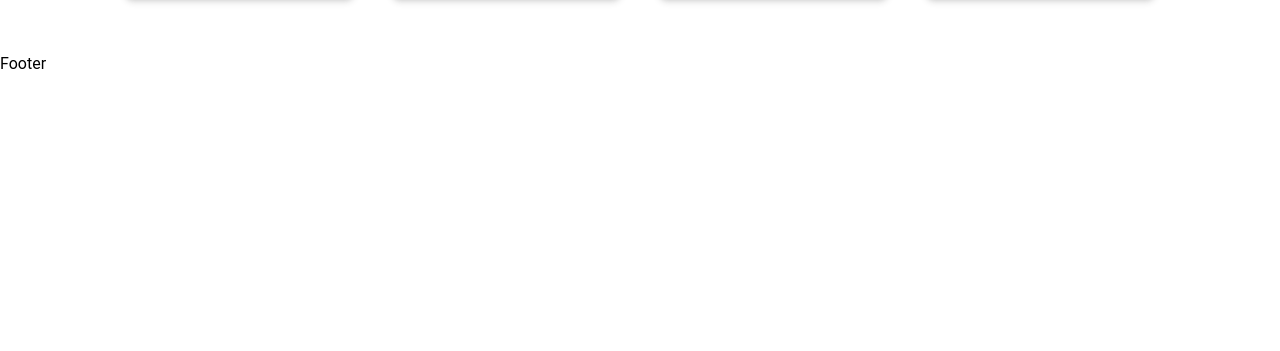
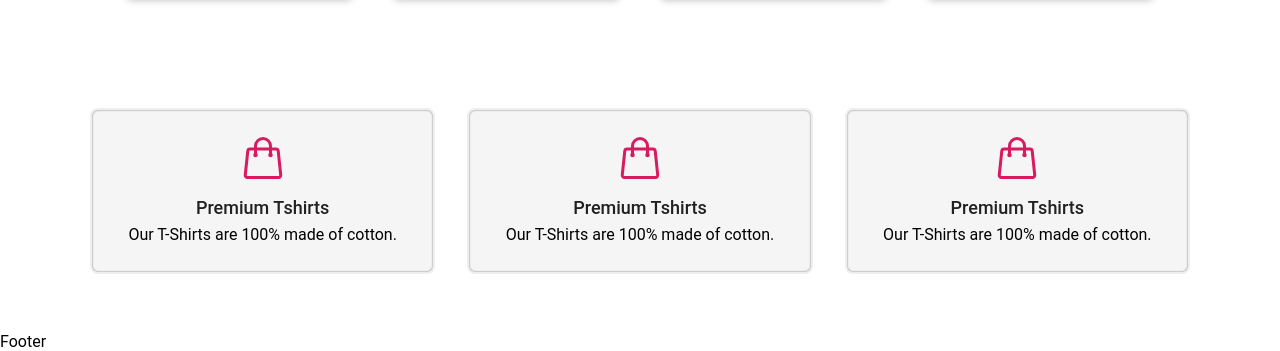
Before and after one commit to VivekDudi-Github/E-commerce_1, a React (Vite) app: page / in a window 1280 px wide. Shown: the part 1748-2099 px from the top of the page. Before the commit the page ends 1824 px from the top, so only its background shows below. Built offline with nearby package versions, Linux system fonts and the light colour scheme.

Commit message:
added a track component

```diff
--- a/src/components/hero/Hero_section.jsx
+++ b/src/components/hero/Hero_section.jsx
@@ -3,10 +3,8 @@ import React from 'react'
 function Hero_section() {
   return (
     <>
-      <div className=' flex justify-center'>
-        <img className='h-40 lg:h-full '
+        <img className='h-40 lg:h-full m-auto '
          src="https://devknus.notion.site/image/https%3A%2F%2Fprod-files-secure.s3.us-west-2.amazonaws.com%2Feeee8099-a731-4be4-b949-97588572fb6b%2Faf556a00-6601-4a15-8931-dab16ebd5981%2FUntitled.png?table=block&id=4ec2cb9b-b4a9-4de8-8195-725a3a795de5&spaceId=eeee8099-a731-4be4-b949-97588572fb6b&width=2000&userId=&cache=v2" alt="main banner" />
-      </div>
     </>
   )
 }
--- a/src/components/pages/home/Home.jsx
+++ b/src/components/pages/home/Home.jsx
@@ -3,6 +3,7 @@ import Layout from "../../layout/Layout"
 import Hero_Section from "../../hero/Hero_section"
 import Catagory from '../../catagory/Catagory'
 import HomePageProductCard from '../../ProductCard/Home_productCard'
+import Track from '../../track/Track'
 
 
 function Home() {
@@ -11,6 +12,7 @@ function Home() {
       <Hero_Section/>
       <Catagory/>
       <HomePageProductCard/>
+      <Track/>
     </Layout>
   )
 }
--- /dev/null
+++ b/src/components/track/Track.jsx
@@ -0,0 +1,55 @@
+
+
+const Track = () => {
+
+    return (
+        <section>
+            <div className=" container mx-auto px-5 py-10 md:py-14">
+                {/* main  */}
+                <div className="flex flex-wrap -m-4 text-center">
+                    {/* Track 1 */}
+                    <div className="p-4 md:w-1/3 sm:w-1/2 w-full">
+                        <div className="border-2 hover:shadow-xl hover:shadow-gray-200 border-gray-200 bg-gray-100 shadow-[inset_0_0_2px_rgba(0,0,0,0.6)] px-4 py-6 rounded-lg"  >
+                            <svg className="text-pink-600 w-12 h-12 mb-3 inline-block" xmlns="http://www.w3.org/2000/svg" fill="none" viewBox="0 0 24 24" strokeWidth={1.5} stroke="currentColor" >
+                                <path strokeLinecap="round" strokeLinejoin="round" d="M15.75 10.5V6a3.75 3.75 0 10-7.5 0v4.5m11.356-1.993l1.263 12c.07.665-.45 1.243-1.119 1.243H4.25a1.125 1.125 0 01-1.12-1.243l1.264-12A1.125 1.125 0 015.513 7.5h12.974c.576 0 1.059.435 1.119 1.007zM8.625 10.5a.375.375 0 11-.75 0 .375.375 0 01.75 0zm7.5 0a.375.375 0 11-.75 0 .375.375 0 01.75 0z" />
+                            </svg>
+
+                            <h2 className="title-font font-medium text-lg text-gray-900" >Premium Tshirts</h2>
+                            <p className="leading-relaxed">Our T-Shirts are 100% made of cotton.
+                            </p>
+                        </div>
+                    </div>
+
+                    {/* Track 2 */}
+                    <div className="p-4 md:w-1/3 sm:w-1/2 w-full">
+                        <div className="border-2 hover:shadow-xl hover:shadow-gray-200 border-gray-200 bg-gray-100 shadow-[inset_0_0_2px_rgba(0,0,0,0.6)] px-4 py-6 rounded-lg"  >
+                            <svg className="text-pink-600 w-12 h-12 mb-3 inline-block" xmlns="http://www.w3.org/2000/svg" fill="none" viewBox="0 0 24 24" strokeWidth={1.5} stroke="currentColor" >
+                                <path strokeLinecap="round" strokeLinejoin="round" d="M15.75 10.5V6a3.75 3.75 0 10-7.5 0v4.5m11.356-1.993l1.263 12c.07.665-.45 1.243-1.119 1.243H4.25a1.125 1.125 0 01-1.12-1.243l1.264-12A1.125 1.125 0 015.513 7.5h12.974c.576 0 1.059.435 1.119 1.007zM8.625 10.5a.375.375 0 11-.75 0 .375.375 0 01.75 0zm7.5 0a.375.375 0 11-.75 0 .375.375 0 01.75 0z" />
+                            </svg>
+
+                            <h2 className="title-font font-medium text-lg text-gray-900" >Premium Tshirts</h2>
+                            <p className="leading-relaxed">Our T-Shirts are 100% made of cotton.
+                            </p>
+                        </div>
+                    </div>
+
+                    {/* Track 3  */}
+                    <div className="p-4 md:w-1/3 sm:w-1/2 w-full">
+                        <div className="border-2 hover:shadow-xl hover:shadow-gray-200 border-gray-200 bg-gray-100 shadow-[inset_0_0_2px_rgba(0,0,0,0.6)] px-4 py-6 rounded-lg"  >
+                            <svg className="text-pink-600 w-12 h-12 mb-3 inline-block" xmlns="http://www.w3.org/2000/svg" fill="none" viewBox="0 0 24 24" strokeWidth={1.5} stroke="currentColor" >
+                                <path strokeLinecap="round" strokeLinejoin="round" d="M15.75 10.5V6a3.75 3.75 0 10-7.5 0v4.5m11.356-1.993l1.263 12c.07.665-.45 1.243-1.119 1.243H4.25a1.125 1.125 0 01-1.12-1.243l1.264-12A1.125 1.125 0 015.513 7.5h12.974c.576 0 1.059.435 1.119 1.007zM8.625 10.5a.375.375 0 11-.75 0 .375.375 0 01.75 0zm7.5 0a.375.375 0 11-.75 0 .375.375 0 01.75 0z" />
+                            </svg>
+
+                            <h2 className="title-font font-medium text-lg text-gray-900" >Premium Tshirts</h2>
+                            <p className="leading-relaxed">Our T-Shirts are 100% made of cotton.
+                            </p>
+                        </div>
+                    </div>
+
+                </div>
+            </div>
+        </section>
+    );
+}
+
+export default Track;
```
